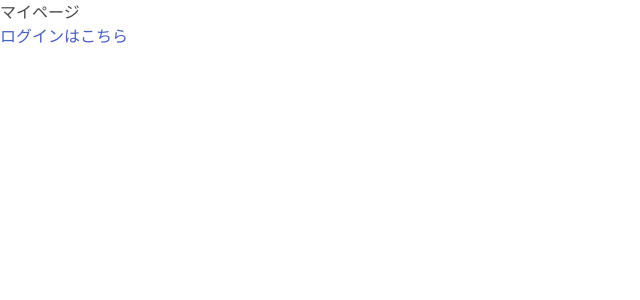
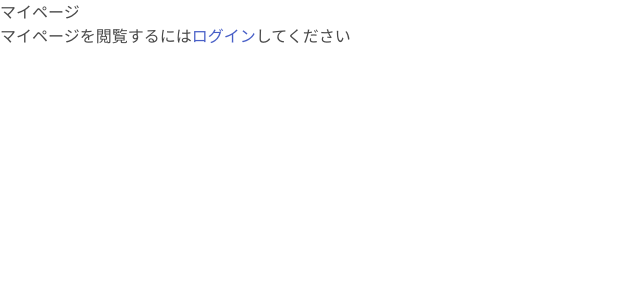
Before and after one commit to tensai-NA/BFSystem, a PHP site: page /mypage.php in a window 1280 px wide. Shown: the top 300 px of the page, without its empty margins (0-640 px from the left). Run offline with PHP 8.4, Linux system fonts and the light colour scheme.

Commit message:
エラーメッセージ変更

```diff
--- a/mypage.php
+++ b/mypage.php
@@ -16,7 +16,7 @@
 <h2>マイページ</h2>
 <?php //エラーメッセージ
     if(!isset($_SESSION['customer'])){
-        echo '<p><a href="login.php">ログインはこちら</a></p>';
+        echo '<p>マイページを閲覧するには<a href="login.php">ログイン</a>してください</p>';
         exit();
     }
 
```
